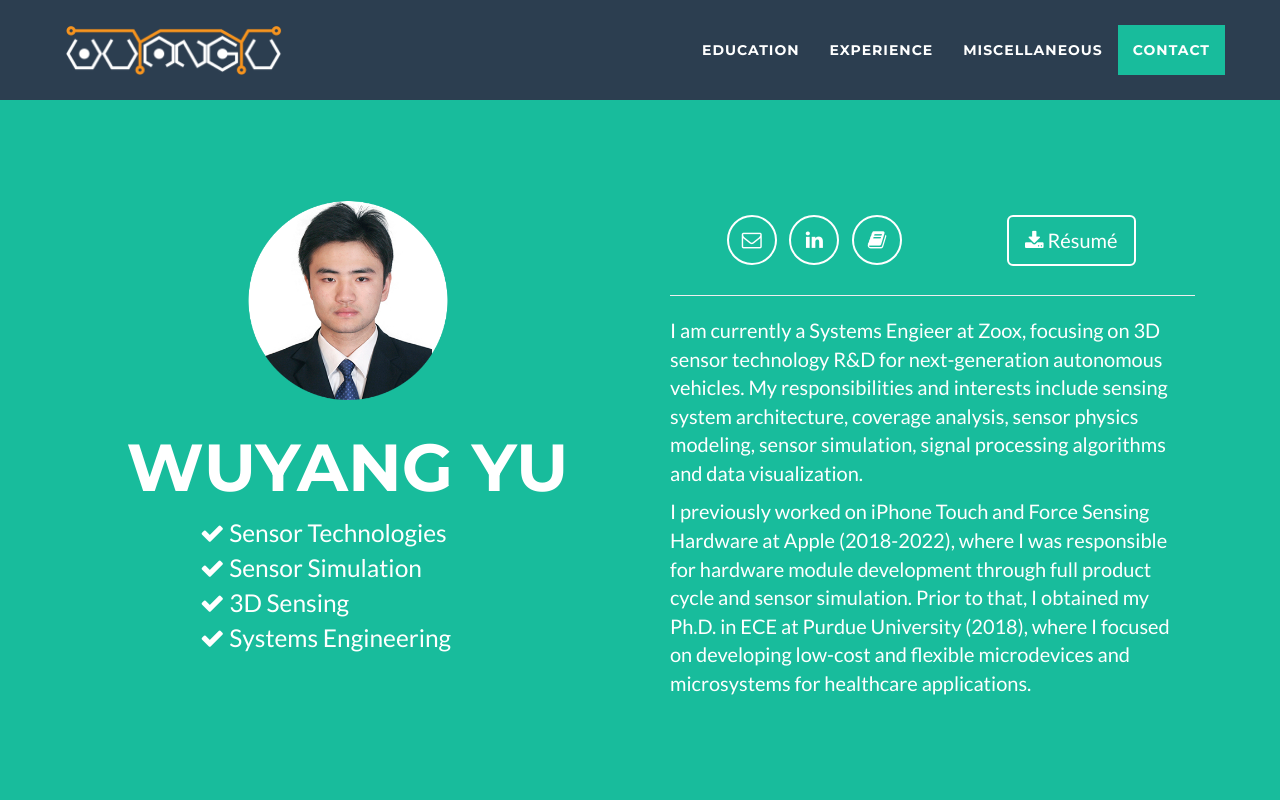
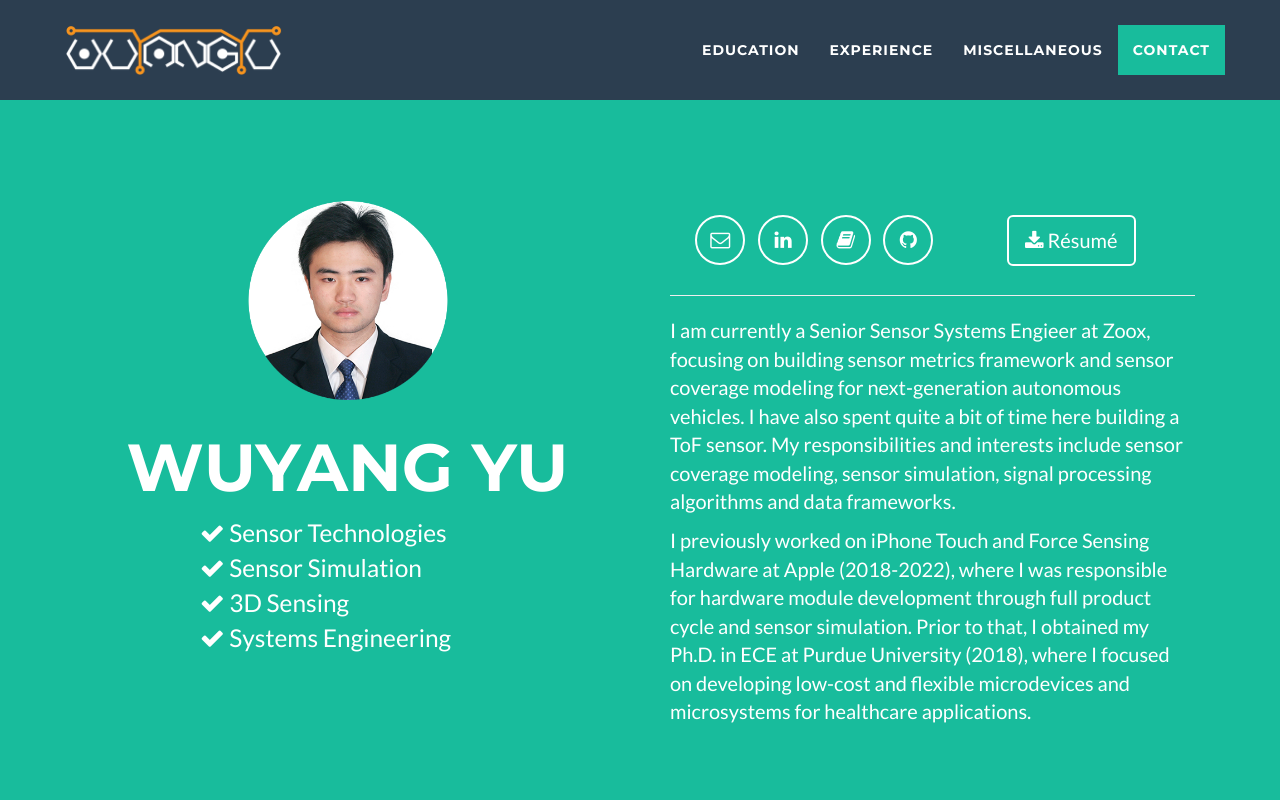
Before and after one commit to ywy1217/yuwuyang, a website: page index.html in a window 1280 px wide. Shown: the top 800 px of the page. Drawn offline with nearby package versions, Linux system fonts and the light colour scheme.

Commit message:
2025 update

```diff
--- a/index.html
+++ b/index.html
@@ -94,22 +94,22 @@
 							<li>
                                 <a href="https://www.linkedin.com/in/wuyang-yu-a703143a/" class="btn-social btn-outline"><i class="fa fa-fw fa-linkedin" title="LinkedIn"></i></a>
                             </li>
-                            <!--li>
-                                <a href="https://engineering.purdue.edu/ZBML/" class="btn-social btn-outline"><i class="fa fa-fw fa-group" title="Ziaie Biomedical Microdevices Laboratory"></i></a>
-                            </li-->
 							<li>
                                 <a href="https://scholar.google.com/citations?user=Z853DgcAAAAJ" class="btn-social btn-outline"><i class="fa fa-fw fa-book" title="Google Scholar Citation"></i></a>
+                            </li>
+                            <li>
+                                <a href="https://github.com/ywy1217" class="btn-social btn-outline"><i class="fa fa-fw fa-github" title="wuyang's github"></i></a>
                             </li>
                         </ul>
 					</div>
 					<div class="col-lg-4">
-						<a href="docs/CV_WuyangYu.pdf" class="btn btn-lg btn-outline">
+						<a href="docs/Resume_WuyangYu.pdf" class="btn btn-lg btn-outline">
 							<i class="fa fa-download"></i> Résumé
 						</a>
 					</div>
 					<div class="col-lg-12" align="left">
 					<hr>
-						<p>I am currently a Systems Engieer at Zoox, focusing on 3D sensor technology R&D for next-generation autonomous vehicles. My responsibilities and interests include sensing system architecture, coverage analysis, sensor physics modeling, sensor simulation, signal processing algorithms and data visualization.
+						<p>I am currently a Senior Sensor Systems Engieer at Zoox, focusing on building sensor metrics framework and sensor coverage modeling for next-generation autonomous vehicles. I have also spent quite a bit of time here building a ToF sensor.  My responsibilities and interests include sensor coverage modeling, sensor simulation, signal processing algorithms and data frameworks.
 						<p>I previously worked on iPhone Touch and Force Sensing Hardware at Apple (2018-2022), where I was responsible for hardware module development through full product cycle and sensor simulation. Prior to that, I obtained my Ph.D. in ECE at Purdue University (2018), where I focused on developing low-cost and flexible microdevices and microsystems for healthcare applications.</p>
 					</div>
 				</div>
```
Also changed, not shown: 2 other files.
